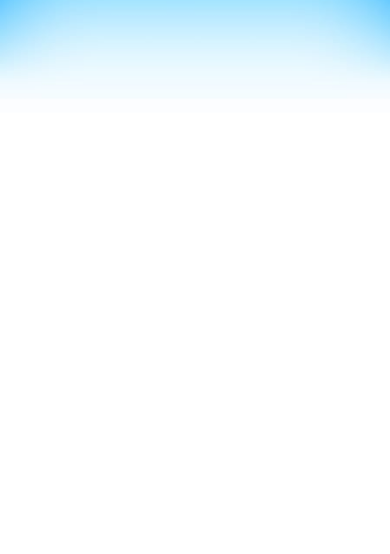
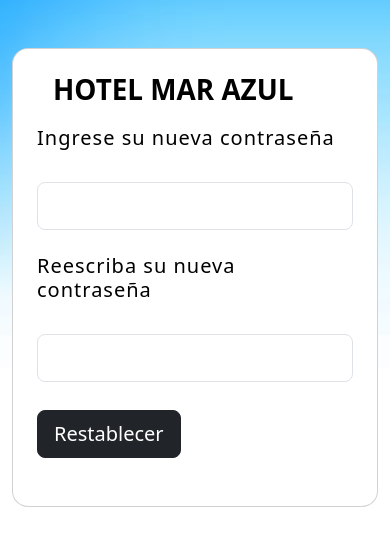
Before and after one commit to Yese-08/Hotel, a PHP site: page /proyecto/html/cambiarContrase.php?respuesta=1 in a window 390 px wide. Shown: the part 82-636 px from the top of the page. Run offline with PHP 8.4, Linux system fonts and the light colour scheme; data that the repository does not hold is empty.

Commit message:
Agregando diseño a cambiarContra

```diff
--- a/html/cambiarContrase.php
+++ b/html/cambiarContrase.php
@@ -2,10 +2,9 @@
 
     include '../php/conexion.php';
 
-    $email = $_GET['email'];
     $respuesta=$_GET['respuesta'];
 
-    $sql="SELECT * FROM cliente WHERE email=$email and respuesta='$respuesta'";
+    $sql="SELECT * FROM cliente WHERE respuesta='$respuesta'";
     $query=mysqli_query($conexion,$sql);
     $row=mysqli_fetch_array($query);
 
@@ -15,12 +14,14 @@
 <head>
     <meta charset='utf-8'>
     <meta http-equiv='X-UA-Compatible' content='IE=edge'>
-    <title>Recuperar contraseña</title>
+    <title>Restablecer contraseña</title>
     <meta name='viewport' content='width=device-width, initial-scale=1'>
-      <link rel="stylesheet" href="../css/bootstrap.min.css">
-      <script src="../js/popper.min.js" ></script>
-      <script src="../js/bootstrap.bundle.min.js"></script>
-      <link rel="shortcut icon" href="../assets/img/log1.png" type="image/x-icon">
+    <link rel="stylesheet" href="../css/bootstrap.min.css">
+    <link rel="stylesheet" href="https://cdn.jsdelivr.net/npm/bootstrap-icons@1.10.3/font/bootstrap-icons.css">
+    <link rel="shortcut icon" href="../assets/img/log1.png" type="image/x-icon">
+    <script src="../js/popper.min.js" ></script>
+    <script src="../js/bootstrap.bundle.min.js"></script>
+
 </head>
 <body style="background-image: url(../assets/img/fondo1.jpg); background-repeat: no-repeat;  background-size: cover; ">
     <!--hhh-->
@@ -35,5 +36,55 @@
     </nav>
     <!--hhh-->
 
+
+  <div class="container py-5 h-100">
+    <div class="row d-flex justify-content-center align-items-center h-100">
+      <div class="col col-xl-10">
+        <div class="card" style="border-radius: 1rem;">
+          <div class="row g-0">
+            <div class="col-md-6 col-lg-5 d-none d-md-block">
+              <img src="https://us.123rf.com/450wm/lumaxart2d/lumaxart2d0904/lumaxart2d090401501/4759212-celebraci%C3%B3n-de-la-llave-de-oro.jpg"
+                alt="login form" class="img-fluid" style="border-radius: 1rem 0 0 1rem;" />
+            </div>
+            <div class="col-md-6 col-lg-7 d-flex align-items-center">
+              <div class="card-body p-4 p-lg-5 text-black">
+
+                <form>
+
+                  <div class="d-flex align-items-center mb-3 pb-1">
+                    <i class="fas fa-cubes fa-2x me-3" style="color: #ff6219;"></i>
+                    <span class="h1 fw-bold mb-0">HOTEL MAR AZUL</span>
+                  </div>
+
+                  <h5 class="fw-normal mb-3 pb-3" style="letter-spacing: 1px;">Ingrese su nueva contraseña</h5>
+
+                  <div class="form-outline mb-4">
+                    <input type="password" id="contra1" class="form-control form-control-lg" name='contra1' required/>
+
+                  </div>
+
+                  <h5 class="fw-normal mb-3 pb-3" style="letter-spacing: 1px;">Reescriba su nueva contraseña</h5>
+                  <div class="form-outline mb-4">
+                    <input type="password" id="contra2" class="form-control form-control-lg" name='contra2' required/>
+
+                  </div>
+
+                  <div class="pt-1 mb-4">
+                    <button class="btn btn-dark btn-lg btn-block" type="button">Restablecer</button>
+                  </div>
+
+
+
+
+                </form>
+
+              </div>
+            </div>
+          </div>
+        </div>
+      </div>
+    </div>
+  </div>
+
     </body>
 </html>
```
Also changed, not shown: html/recuperarContrase.php (+4 -4 lines), php/buscarContra.php (+9 -8 lines).
